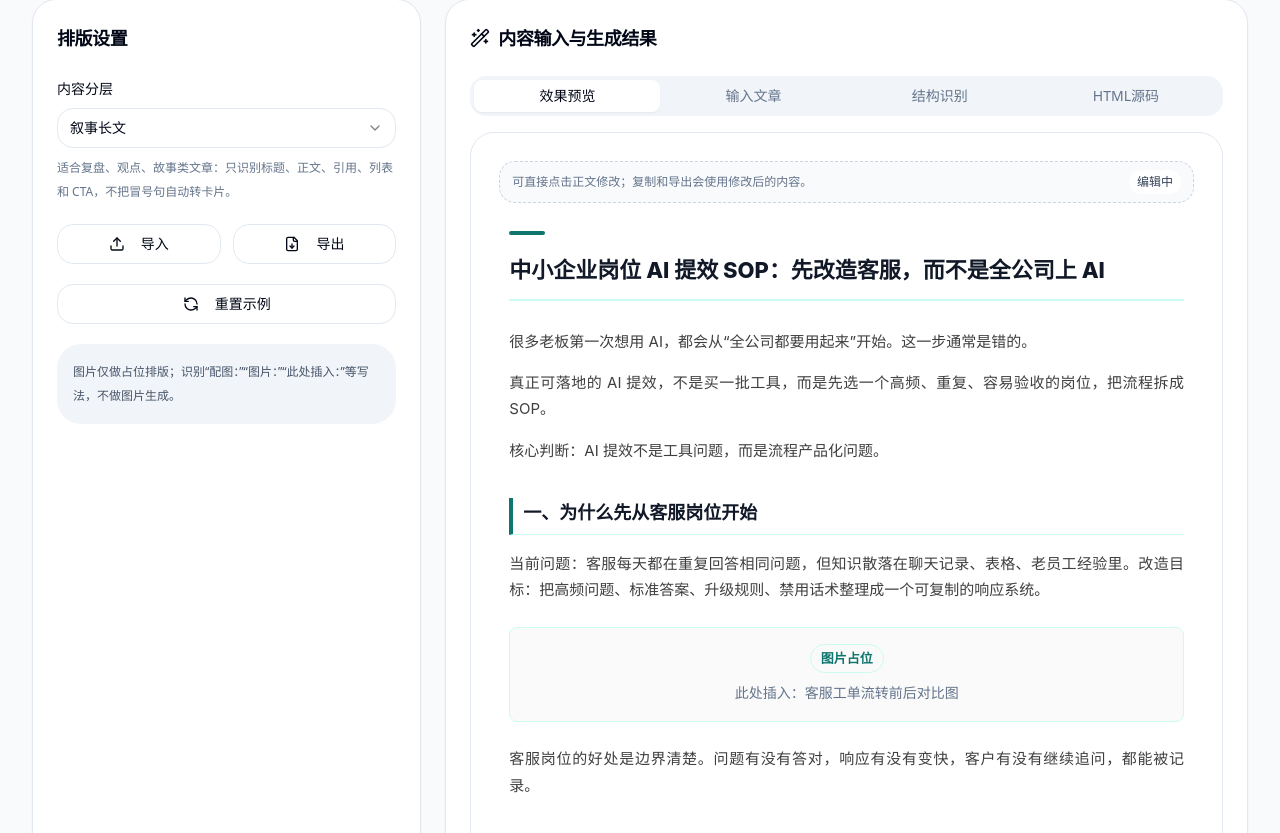
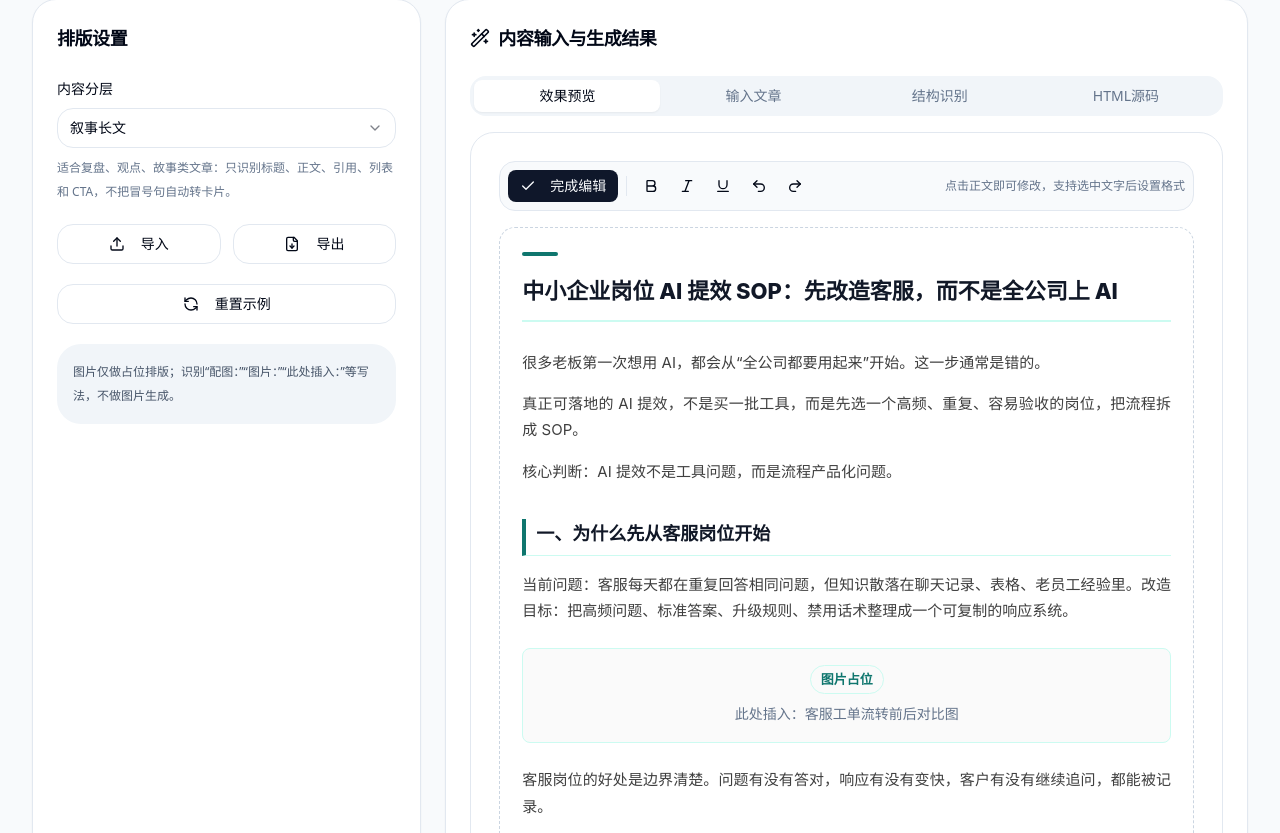
Before and after one commit to JokerMok/wechat_article_formatter_app, a Next.js app: page / in a window 1280 px wide. Shown: the part 1047-1880 px from the top of the page. Built offline with nearby package versions, Linux system fonts and the light colour scheme.

Commit message:
Fix editable preview and carousel formatting

```diff
--- a/wechat_article_formatter_app.tsx
+++ b/wechat_article_formatter_app.tsx
@@ -8,7 +8,23 @@ import { Input } from "@/components/ui/input";
 import { Label } from "@/components/ui/label";
 import { Tabs, TabsContent, TabsList, TabsTrigger } from "@/components/ui/tabs";
 import { Select, SelectContent, SelectItem, SelectTrigger } from "@/components/ui/select";
-import { ChevronDown, Copy, Code2, FileDown, Image as ImageIcon, RefreshCcw, Upload, Wand2 } from "lucide-react";
+import {
+  Bold,
+  Check,
+  ChevronDown,
+  Copy,
+  Code2,
+  FileDown,
+  Image as ImageIcon,
+  Italic,
+  Pencil,
+  Redo2,
+  RefreshCcw,
+  Underline,
+  Undo2,
+  Upload,
+  Wand2,
+} from "lucide-react";
 import { parseArticle } from "@/lib/article-parser";
 import { copyRichText } from "@/lib/copy-rich-text";
 import type { ArticleParseMode, TemplateKey } from "@/lib/article-types";
@@ -295,16 +311,16 @@ function isCarouselKeyText(text: string) {
   const t = cleanCarouselText(text);
   if (!t) return false;
   return (
-    t.length <= 120 &&
+    t.length <= 90 &&
     (/^(核心判断|关键判断|关键风险|核心问题|关键结论|当前问题|改造目标|解决方案|边界|行动建议|下一步|结果)[:：]/.test(t) ||
-      /不是.+而是|最怕|必须|关键|核心|本质|真正|不要.+而要/.test(t))
+      /不是.+而是|最怕的是|必须先|本质是|真正的.+是|不要.+而要/.test(t))
   );
 }
 
 function blockToCarouselChunk(block: ReturnType<typeof parseArticle>[number]): CarouselChunk | null {
   switch (block.type) {
     case "list":
-      return { role: "list", text: block.items.map((item) => `- ${cleanCarouselParagraph(item)}`).join("\n") };
+      return { role: "list", text: block.items.map((item) => `- ${cleanCarouselParagraph(item)}`).join("\n\n") };
     case "card":
       return { role: "focus", text: cleanCarouselText(`${block.title ? `${block.title}：` : ""}${block.body}`) };
     case "quote":
@@ -318,7 +334,7 @@ function blockToCarouselChunk(block: ReturnType<typeof parseArticle>[number]): C
       return null;
     default:
       if (!("text" in block)) return null;
-      return { role: isCarouselKeyText(block.text) ? "focus" : "body", text: cleanCarouselText(block.text) };
+      return { role: "body", text: cleanCarouselText(block.text) };
   }
 }
 
@@ -360,9 +376,10 @@ function getBodyParagraphs(body: string) {
 
 function getParagraphKind(paragraph: string) {
   const focusText = paragraph.replace(/^重点[:：]\s*/, "");
-  const isFocus = paragraph !== focusText || isCarouselKeyText(paragraph);
+  const isFocus = paragraph !== focusText;
   const isHeading =
     !isFocus &&
+    !/^[-•]\s*/.test(paragraph) &&
     paragraph.length <= 28 &&
     (/^([0-9]{1,2}\s|[0-9]{1,2}[、.．]|[一二三四五六七八九十]+[、.．])/.test(paragraph) || !/[。？！.!?，,；;：:]/.test(paragraph));
 
@@ -374,9 +391,7 @@ function getParagraphKind(paragraph: string) {
 }
 
 function chunkToParagraph(chunk: CarouselChunk) {
-  const text = cleanCarouselText(chunk.text);
-  if (chunk.role === "focus") return `重点：${text}`;
-  return text;
+  return cleanCarouselText(chunk.text);
 }
 
 function appendParagraph(body: string, paragraph: string) {
@@ -409,15 +424,14 @@ function measurePageBodyStart(ctx: CanvasRenderingContext2D, page: TextImagePage
   ctx.font = font(800, profile.titleSize);
   const titleLines = page.title
     .split("\n")
-    .flatMap((line) => wrapCanvasText(ctx, line, maxWidth))
-    .slice(0, page.focus ? 3 : 4);
+    .flatMap((line) => wrapCanvasText(ctx, line, maxWidth));
 
   y += titleLines.length * profile.titleLine;
 
   if (page.focus) {
     y += profile.titleFocusGap;
     ctx.font = font(700, profile.focusSize);
-    const focusLines = wrapCanvasText(ctx, page.focus, maxWidth - 56).slice(0, ratioKey === "portrait916" ? 5 : 4);
+    const focusLines = wrapCanvasText(ctx, page.focus, maxWidth - 56);
     y += focusLines.length * profile.focusLine + profile.focusPaddingY * 2 + profile.focusAfterGap;
   } else {
     y += profile.titleBodyGap;
@@ -468,17 +482,17 @@ function splitParagraphForCanvas(paragraph: string, ratioKey: TextImageRatioKey)
 }
 
 function createPageFromChunks(title: string, chunks: CarouselChunk[]): TextImagePageDraft {
-  const hasContentAfter = (index: number) =>
-    chunks.some((otherChunk, otherIndex) => otherIndex !== index && (otherChunk.role === "body" || otherChunk.role === "list" || otherChunk.role === "focus"));
-  const explicitFocusIndex = chunks.findIndex((chunk, index) => chunk.role === "focus" && index <= 1 && hasContentAfter(index));
-  const fallbackFocusIndex = chunks.findIndex(
-    (chunk, index) =>
-      chunk.role === "body" &&
-      chunk.text.length <= 120 &&
-      index <= 1 &&
-      hasContentAfter(index)
-  );
-  const focusIndex = explicitFocusIndex >= 0 ? explicitFocusIndex : fallbackFocusIndex;
+  const normalizedTitle = cleanCarouselParagraph(title).replace(/[…。！？!?：:，,；;\s]/g, "");
+  const duplicatesTitle = (text: string) => {
+    const normalizedText = cleanCarouselParagraph(text).replace(/[…。！？!?：:，,；;\s]/g, "");
+    return normalizedText.startsWith(normalizedTitle) || normalizedTitle.startsWith(normalizedText);
+  };
+  const explicitFocusIndex = chunks.findIndex((chunk) => chunk.role === "focus" && !duplicatesTitle(chunk.text));
+  const keyTextIndex = chunks.findIndex((chunk) => {
+    if (chunk.role !== "body" || !isCarouselKeyText(chunk.text)) return false;
+    return !duplicatesTitle(chunk.text);
+  });
+  const focusIndex = explicitFocusIndex >= 0 ? explicitFocusIndex : keyTextIndex;
   const focus = focusIndex >= 0 ? chunks[focusIndex].text : undefined;
   const body = chunks
     .filter((_, index) => index !== focusIndex)
@@ -488,12 +502,60 @@ function createPageFromChunks(title: string, chunks: CarouselChunk[]): TextImage
   return { title, focus, body };
 }
 
+function deriveCarouselTitle(text: string, keyText?: string) {
+  const firstLine = text
+    .replace(/\r\n/g, "\n")
+    .split("\n")
+    .map((line) => cleanCarouselText(line))
+    .find(Boolean);
+
+  if (!firstLine) return "文章重点整理";
+  if (/^(上一篇|上一次|前面|这件事|最近)/.test(firstLine) && keyText) return derivePageTitle(keyText);
+  const clause = firstLine.split(/[：:。！？!?]/)[0]?.trim() || firstLine;
+  if (clause.length <= 32) return clause;
+  return `${clause.slice(0, 30)}…`;
+}
+
+function derivePageTitle(text: string) {
+  const cleaned = cleanCarouselParagraph(text).replace(/^(所以|但是|同时|然后|后来|更现实的是|这件事做完以后)[，,：:]?/, "");
+  const colonParts = cleaned.split(/[：:]/);
+  const titleSource = colonParts.length > 1 && /问题|发现|想法|判断|结论|体会/.test(colonParts[0]) ? colonParts.slice(1).join("：") : cleaned;
+  const contrast = titleSource.match(/^(.{2,18}?)不是.+而是(.+?)[。！？!?]?$/);
+  if (contrast) {
+    const subject = contrast[1].trim();
+    const conclusion = contrast[2].trim();
+    const summary = /件事$/.test(subject) ? `${subject}应该先${conclusion}` : `${subject}真正的问题是${conclusion}`;
+    return summary.length <= 36 ? summary : `${summary.slice(0, 34)}…`;
+  }
+  const clause = titleSource.split(/[。！？!?；;，,]/)[0]?.trim() || titleSource;
+  if (clause.length <= 24) return clause;
+  return `${clause.slice(0, 22)}…`;
+}
+
+function getExplicitCarouselTitle(sourceText: string, blocks: ReturnType<typeof parseArticle>) {
+  const firstRawLine = sourceText
+    .replace(/\r\n/g, "\n")
+    .split("\n")
+    .map((line) => line.trim())
+    .find(Boolean);
+  if (!firstRawLine) return undefined;
+
+  const markdownTitle = firstRawLine.match(/^#\s+(.+)$/);
+  if (markdownTitle) return cleanCarouselText(markdownTitle[1]);
+
+  const titleBlock = blocks.find((block) => block.type === "title");
+  if (!titleBlock || !("text" in titleBlock)) return undefined;
+  const cleaned = cleanCarouselText(titleBlock.text);
+  const sentenceMarks = cleaned.match(/[。！？!?；;]/g)?.length ?? 0;
+  return sentenceMarks === 0 && cleaned.length <= 64 ? cleaned : undefined;
+}
+
 function getPageSummaryTitle(page: TextImagePageDraft) {
   const firstHeading = getBodyParagraphs(page.body).find((paragraph) => getParagraphKind(paragraph).isHeading);
   if (firstHeading) return firstHeading;
-  if (page.focus) return page.focus;
   const firstParagraph = getBodyParagraphs(page.body)[0];
-  if (firstParagraph) return firstParagraph.length > 28 ? `${firstParagraph.slice(0, 28)}...` : firstParagraph;
+  if (firstParagraph) return derivePageTitle(firstParagraph);
+  if (page.focus) return derivePageTitle(page.focus);
   return page.title;
 }
 
@@ -504,10 +566,14 @@ function removeFirstMatchingHeading(body: string, title: string) {
   return paragraphs.filter((_, paragraphIndex) => paragraphIndex !== index).join("\n\n");
 }
 
-function createCarouselChunks(blocks: ReturnType<typeof parseArticle>) {
+function createCarouselChunks(blocks: ReturnType<typeof parseArticle>, includeParsedTitleAsBody = false) {
   const chunks: CarouselChunk[] = [];
   for (const block of blocks) {
-    if (block.type === "title" || block.type === "image") continue;
+    if (block.type === "title") {
+      if (includeParsedTitleAsBody) chunks.push({ role: "body", text: cleanCarouselText(block.text) });
+      continue;
+    }
+    if (block.type === "image") continue;
     if (block.type === "section") {
       const text = cleanCarouselText(block.text);
       if (text) chunks.push({ role: "heading", text });
@@ -537,7 +603,7 @@ function paginateCarouselChunks(title: string, chunks: CarouselChunk[], ratioKey
 
   const appendChunk = (chunk: CarouselChunk) => {
     const candidateChunks = [...currentChunks, chunk];
-    const candidatePage = fitPageDensity(ctx, createPageFromChunks(title, candidateChunks), ratioKey);
+    const candidatePage = { ...createPageFromChunks(title, candidateChunks), density: "compact" as const };
     if (pageFitsCanvas(ctx, candidatePage, ratioKey)) {
       currentChunks = candidateChunks;
       return;
@@ -579,9 +645,14 @@ function paginateCarouselChunks(title: string, chunks: CarouselChunk[], ratioKey
 
 function createCarouselPages(sourceText: string, ratioKey: TextImageRatioKey): TextImagePage[] {
   const blocks = parseArticle(sourceText, { mode: "knowledge" });
-  const titleBlock = blocks.find((block) => block.type === "title");
-  const articleTitle = titleBlock && "text" in titleBlock ? titleBlock.text : "文字轮播图";
-  const chunks = createCarouselChunks(blocks);
+  const explicitTitle = getExplicitCarouselTitle(sourceText, blocks);
+  const chunks = createCarouselChunks(blocks, !explicitTitle);
+  const keyText = chunks.find(
+    (chunk) =>
+      (chunk.role === "focus" || (chunk.role === "body" && isCarouselKeyText(chunk.text))) &&
+      !/^(上一篇|上一次|前面|最近)/.test(cleanCarouselParagraph(chunk.text)),
+  )?.text;
+  const articleTitle = explicitTitle ?? deriveCarouselTitle(sourceText, keyText);
   const pagesDraft = paginateCarouselChunks(articleTitle, chunks, ratioKey);
 
   if (pagesDraft.length === 0) {
@@ -607,10 +678,18 @@ function createCarouselPages(sourceText: string, ratioKey: TextImageRatioKey): T
   });
 }
 
-function drawPageIndicator(ctx: CanvasRenderingContext2D, pageNumber: number, totalPages: number, width: number, height: number, color: string) {
+function drawPageIndicator(
+  ctx: CanvasRenderingContext2D,
+  pageNumber: number,
+  totalPages: number,
+  width: number,
+  height: number,
+  activeColor: string,
+  inactiveColor: string,
+) {
   if (totalPages > 12) {
     ctx.font = font(600, 28);
-    ctx.fillStyle = color;
+    ctx.fillStyle = activeColor;
     ctx.textAlign = "center";
     ctx.fillText(`${String(pageNumber).padStart(2, "0")} / ${String(totalPages).padStart(2, "0")}`, width / 2, height - 72);
     ctx.textAlign = "left";
@@ -622,7 +701,7 @@ function drawPageIndicator(ctx: CanvasRenderingContext2D, pageNumber: number, to
   const dotY = height - 62;
   for (let index = 0; index < totalPages; index += 1) {
     ctx.beginPath();
-    ctx.fillStyle = index + 1 === pageNumber ? "#FFFFFF" : color;
+    ctx.fillStyle = index + 1 === pageNumber ? activeColor : inactiveColor;
     ctx.arc(startX + index * dotGap, dotY, 7, 0, Math.PI * 2);
     ctx.fill();
   }
@@ -654,8 +733,7 @@ function drawTextImage(canvas: HTMLCanvasElement, page: TextImagePage, presetKey
   ctx.font = font(800, profile.titleSize);
   const titleLines = page.title
     .split("\n")
-    .flatMap((line) => wrapCanvasText(ctx, line, maxWidth))
-    .slice(0, page.focus ? 3 : 4);
+    .flatMap((line) => wrapCanvasText(ctx, line, maxWidth));
 
   for (const line of titleLines) {
     const textWidth = Math.min(ctx.measureText(line).width + 16, maxWidth);
@@ -669,7 +747,7 @@ function drawTextImage(canvas: HTMLCanvasElement, page: TextImagePage, presetKey
   if (page.focus) {
     y += profile.titleFocusGap;
     ctx.font = font(700, profile.focusSize);
-    const focusLines = wrapCanvasText(ctx, page.focus, maxWidth - 56).slice(0, ratioKey === "portrait916" ? 5 : 4);
+    const focusLines = wrapCanvasText(ctx, page.focus, maxWidth - 56);
     const focusBoxHeight = focusLines.length * profile.focusLine + profile.focusPaddingY * 2;
     drawRoundRect(ctx, left, y, maxWidth, focusBoxHeight, 18);
     ctx.fillStyle = preset.highlight;
@@ -732,7 +810,7 @@ function drawTextImage(canvas: HTMLCanvasElement, page: TextImagePage, presetKey
     y += profile.bodyAfterGap;
   }
 
-  drawPageIndicator(ctx, page.pageNumber, page.totalPages, ratio.width, ratio.height, preset.dots);
+  drawPageIndicator(ctx, page.pageNumber, page.totalPages, ratio.width, ratio.height, preset.title, preset.dots);
 }
 
 function canvasToBlob(canvas: HTMLCanvasElement) {
@@ -943,8 +1021,24 @@ function TextImageGenerator({ articleText }: { articleText: string }) {
   );
 }
 
-function EditablePreview({ html, onHtmlChange }: { html: string; onHtmlChange: (html: string) => void }) {
+type EditablePreviewProps = {
+  html: string;
+  hasChanges: boolean;
+  onHtmlChange: (html: string) => void;
+  onReset: () => void;
+};
+
+const editorCommands = [
+  { command: "bold", label: "加粗", icon: Bold },
+  { command: "italic", label: "斜体", icon: Italic },
+  { command: "underline", label: "下划线", icon: Underline },
+  { command: "undo", label: "撤销", icon: Undo2 },
+  { command: "redo", label: "重做", icon: Redo2 },
+] as const;
+
+function EditablePreview({ html, hasChanges, onHtmlChange, onReset }: EditablePreviewProps) {
   const editableRef = useRef<HTMLDivElement | null>(null);
+  const [isEditing, setIsEditing] = useState(true);
 
   useEffect(() => {
     const element = editableRef.current;
@@ -958,23 +1052,96 @@ function EditablePreview({ html, onHtmlChange }: { html: string; onHtmlChange: (
     onHtmlChange(editableRef.current?.innerHTML ?? html);
   }, [html, onHtmlChange]);
 
+  const runCommand = useCallback(
+    (command: (typeof editorCommands)[number]["command"]) => {
+      const editor = editableRef.current;
+      if (!editor) return;
+      editor.focus();
+      document.execCommand(command, false);
+      syncHtml();
+    },
+    [syncHtml],
+  );
+
+  const handlePaste = useCallback(
+    (event: React.ClipboardEvent<HTMLDivElement>) => {
+      event.preventDefault();
+      document.execCommand("insertText", false, event.clipboardData.getData("text/plain"));
+      syncHtml();
+    },
+    [syncHtml],
+  );
+
   return (
     <div className="min-h-[620px] rounded-2xl border border-slate-200 bg-white p-5 md:p-7">
-      <div className="mb-4 flex items-center justify-between rounded-xl border border-dashed border-slate-300 bg-slate-50 px-3 py-2 text-xs text-slate-500">
-        <span>可直接点击正文修改；复制和导出会使用修改后的内容。</span>
-        <span className="rounded-full bg-white px-2 py-1 font-medium text-slate-700">编辑中</span>
+      <div className="mb-4 flex flex-wrap items-center justify-between gap-2 rounded-xl border border-slate-200 bg-slate-50 p-2">
+        <div className="flex flex-wrap items-center gap-1">
+          <Button
+            type="button"
+            variant={isEditing ? "default" : "outline"}
+            size="sm"
+            className="h-8 rounded-lg px-3"
+            onClick={() => {
+              setIsEditing((current) => !current);
+              requestAnimationFrame(() => editableRef.current?.focus());
+            }}
+          >
+            {isEditing ? <Check className="mr-1.5 h-4 w-4" /> : <Pencil className="mr-1.5 h-4 w-4" />}
+            {isEditing ? "完成编辑" : "编辑正文"}
+          </Button>
+
+          {isEditing && (
+            <>
+              <span className="mx-1 h-5 w-px bg-slate-200" aria-hidden="true" />
+              {editorCommands.map(({ command, label, icon: Icon }) => (
+                <Button
+                  key={command}
+                  type="button"
+                  variant="ghost"
+                  size="icon"
+                  className="h-8 w-8 rounded-lg"
+                  title={label}
+                  aria-label={label}
+                  onMouseDown={(event) => event.preventDefault()}
+                  onClick={() => runCommand(command)}
+                >
+                  <Icon className="h-4 w-4" />
+                </Button>
+              ))}
+            </>
+          )}
+        </div>
+
+        <div className="flex items-center gap-2 text-xs text-slate-500">
+          <span>{isEditing ? "点击正文即可修改，支持选中文字后设置格式" : hasChanges ? "修改已保留" : "预览模式"}</span>
+          {hasChanges && (
+            <Button type="button" variant="ghost" size="sm" className="h-8 rounded-lg px-2 text-xs" onClick={onReset}>
+              <RefreshCcw className="mr-1.5 h-3.5 w-3.5" />
+              恢复生成版本
+            </Button>
+          )}
+        </div>
       </div>
       <div
         ref={editableRef}
-        contentEditable="true"
+        contentEditable={isEditing}
         suppressContentEditableWarning
         role="textbox"
         aria-multiline="true"
+        aria-label="文章效果编辑区"
         tabIndex={0}
         spellCheck={false}
         onInput={syncHtml}
         onBlur={syncHtml}
-        className="min-h-[560px] cursor-text rounded-xl outline-none focus:ring-2 focus:ring-slate-900/10"
+        onPaste={handlePaste}
+        onClick={(event) => {
+          if (isEditing && event.target instanceof HTMLAnchorElement) event.preventDefault();
+        }}
+        className={`min-h-[560px] rounded-xl outline-none transition ${
+          isEditing
+            ? "cursor-text border border-dashed border-slate-300 bg-white p-3 focus:border-slate-500 focus:ring-2 focus:ring-slate-900/10"
+            : "cursor-default border border-transparent p-3"
+        }`}
       />
     </div>
   );
@@ -997,6 +1164,10 @@ export default function WechatArticleFormatterApp() {
 
   const handlePreviewHtmlChange = useCallback((nextHtml: string) => {
     setEditableHtmlState({ sourceHtml: html, outputHtml: nextHtml });
+  }, [html]);
+
+  const handlePreviewReset = useCallback(() => {
+    setEditableHtmlState({ sourceHtml: html, outputHtml: html });
   }, [html]);
 
   const handleTemplateChange = (value: string) => {
@@ -1231,7 +1402,12 @@ export default function WechatArticleFormatterApp() {
                     </TabsList>
 
                     <TabsContent value="preview">
-                      <EditablePreview html={html} onHtmlChange={handlePreviewHtmlChange} />
+                      <EditablePreview
+                        html={editableHtml}
+                        hasChanges={editableHtml !== html}
+                        onHtmlChange={handlePreviewHtmlChange}
+                        onReset={handlePreviewReset}
+                      />
                     </TabsContent>
 
                     <TabsContent value="input" className="space-y-3">
```
